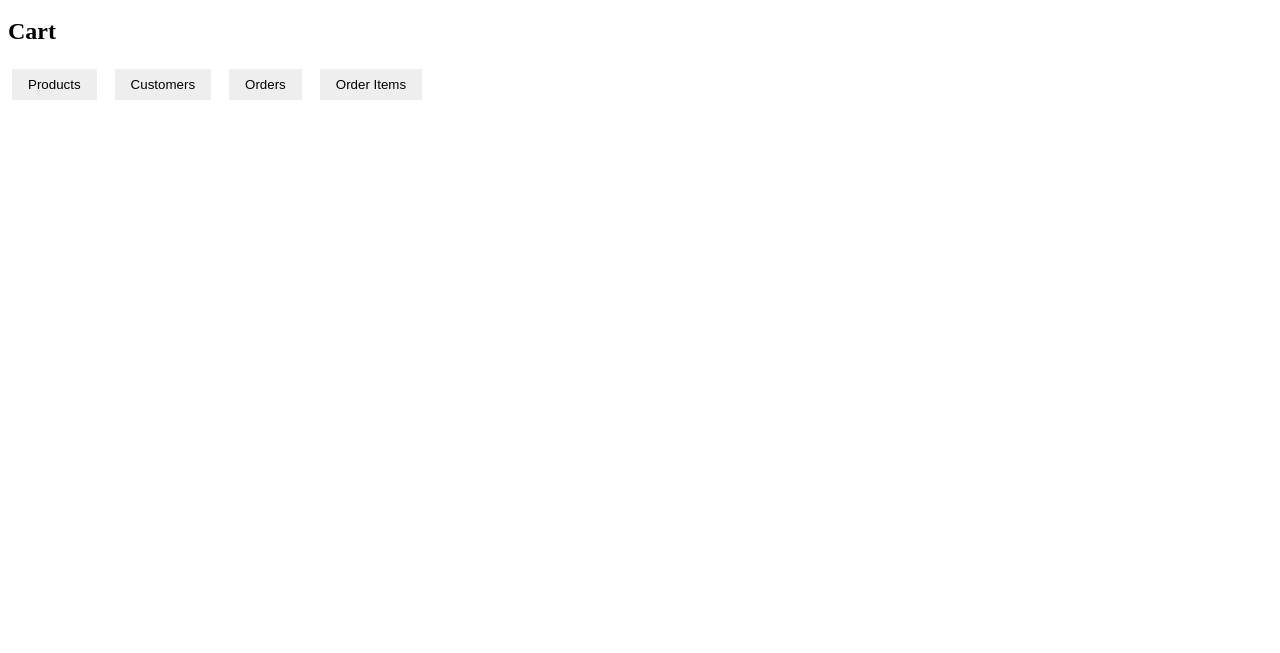
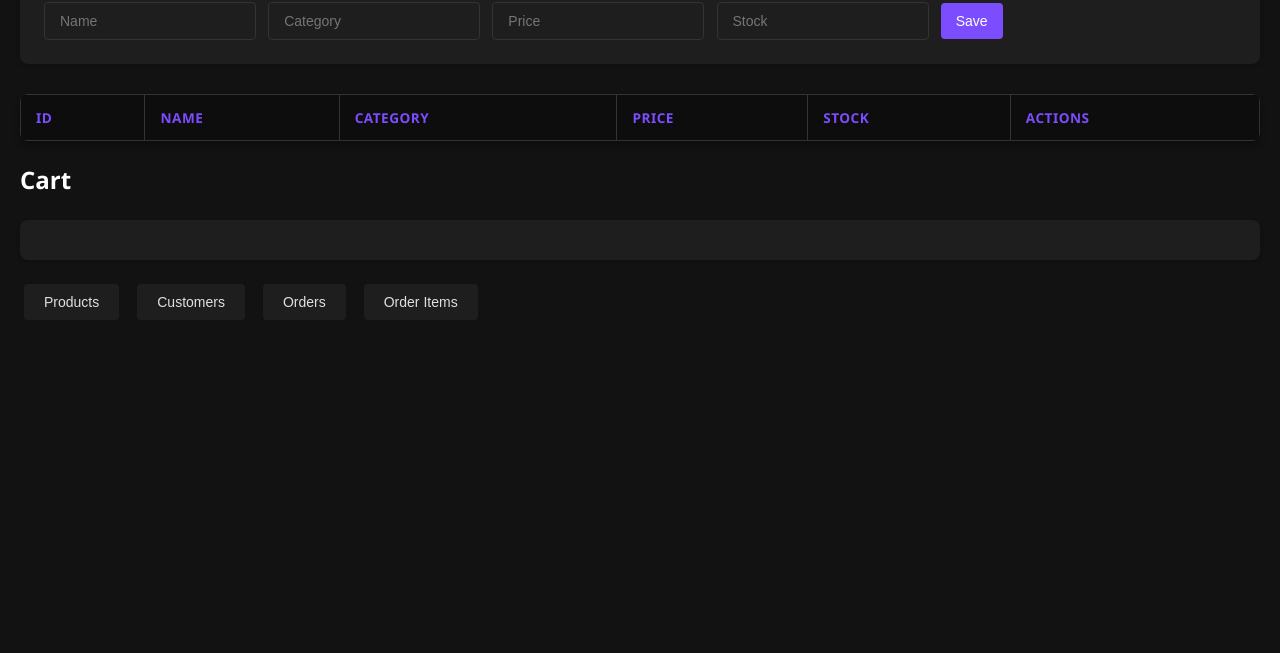
Before and after one commit to Dhanu-prakash/college, a website: page index.html in a window 1280 px wide. Shown: the part 147-800 px from the top of the page. Drawn offline with Linux system fonts and the light colour scheme; no server answers.

Commit message:
Add files via upload

```diff
--- a/index.html
+++ b/index.html
@@ -4,25 +4,199 @@
   <meta charset="UTF-8">
   <title>Dashboard</title>
   <style>
-    table { border-collapse: collapse; width: 100%; }
-    th, td { border: 1px solid #ccc; padding: 8px; }
-    input, button { margin: 4px; }
+    :root {
+      --bg-dark: #121212;
+      --bg-darker: #0d0d0d;
+      --bg-light: #1e1e1e;
+      --accent: #7c4dff;
+      --accent-hover: #9565ff;
+      --text-primary: #e0e0e0;
+      --text-secondary: #a0a0a0;
+      --border: #333;
+      --success: #4caf50;
+      --warning: #ff9800;
+      --danger: #f44336;
+    }
+
+    body {
+      font-family: 'Segoe UI', Tahoma, Geneva, Verdana, sans-serif;
+      background-color: var(--bg-dark);
+      color: var(--text-primary);
+      margin: 0;
+      padding: 20px;
+      line-height: 1.6;
+    }
+
+    h1, h2 {
+      color: white;
+      margin-bottom: 20px;
+    }
+
+    h1 {
+      border-bottom: 2px solid var(--accent);
+      padding-bottom: 10px;
+    }
+
+    table {
+      border-collapse: collapse;
+      width: 100%;
+      margin: 20px 0;
+      background-color: var(--bg-light);
+      box-shadow: 0 4px 6px rgba(0, 0, 0, 0.3);
+      border-radius: 8px;
+      overflow: hidden;
+    }
+
+    th, td {
+      border: 1px solid var(--border);
+      padding: 12px 15px;
+      text-align: left;
+    }
+
+    th {
+      background-color: var(--bg-darker);
+      color: var(--accent);
+      font-weight: 600;
+      text-transform: uppercase;
+      font-size: 0.85em;
+      letter-spacing: 0.5px;
+    }
+
+    tr:nth-child(even) {
+      background-color: rgba(255, 255, 255, 0.03);
+    }
+
+    tr:hover {
+      background-color: rgba(124, 77, 255, 0.1);
+    }
+
+    input, button {
+      margin: 4px;
+      padding: 10px 15px;
+      border-radius: 4px;
+      border: none;
+      font-size: 14px;
+      transition: all 0.3s ease;
+    }
+
+    input {
+      background-color: var(--bg-light);
+      color: var(--text-primary);
+      border: 1px solid var(--border);
+      width: 180px;
+    }
+
+    input:focus {
+      outline: none;
+      border-color: var(--accent);
+      box-shadow: 0 0 0 2px rgba(124, 77, 255, 0.2);
+    }
+
+    button {
+      background-color: var(--accent);
+      color: white;
+      cursor: pointer;
+      font-weight: 500;
+    }
+
+    button:hover {
+      background-color: var(--accent-hover);
+      transform: translateY(-1px);
+    }
+
+    button:active {
+      transform: translateY(0);
+    }
+
+    #product-form {
+      background-color: var(--bg-light);
+      padding: 20px;
+      border-radius: 8px;
+      margin-bottom: 30px;
+      box-shadow: 0 2px 4px rgba(0, 0, 0, 0.2);
+    }
+
     .tabs {
       margin: 20px 0;
       display: flex;
       gap: 10px;
     }
+
     .tabs button {
-  padding: 8px 16px;
-  background: #eee;
+      padding: 10px 20px;
+      background: var(--bg-light);
+      color: var(--text-primary);
       border: none;
       cursor: pointer;
+      border-radius: 4px;
+      transition: all 0.3s ease;
     }
+
     .tabs button:hover {
-  background: #ddd;
+      background: var(--accent);
     }
+
     #table-container {
       margin-top: 20px;
+    }
+
+    #cart-list {
+      list-style: none;
+      padding: 0;
+      background-color: var(--bg-light);
+      border-radius: 8px;
+      padding: 20px;
+      box-shadow: 0 2px 4px rgba(0, 0, 0, 0.2);
+    }
+
+    #cart-list li {
+      padding: 10px;
+      border-bottom: 1px solid var(--border);
+      display: flex;
+      justify-content: space-between;
+    }
+
+    #cart-list li:last-child {
+      border-bottom: none;
+    }
+
+    .action-btn {
+      padding: 6px 12px;
+      margin: 0 4px;
+      font-size: 12px;
+      border-radius: 3px;
+    }
+
+    .edit-btn {
+      background-color: var(--warning);
+    }
+
+    .delete-btn {
+      background-color: var(--danger);
+    }
+
+    #cancel-edit {
+      background-color: var(--danger);
+      display: none;
+    }
+
+    /* Scrollbar styling */
+    ::-webkit-scrollbar {
+      width: 8px;
+      height: 8px;
+    }
+
+    ::-webkit-scrollbar-track {
+      background: var(--bg-dark);
+    }
+
+    ::-webkit-scrollbar-thumb {
+      background: var(--accent);
+      border-radius: 4px;
+    }
+
+    ::-webkit-scrollbar-thumb:hover {
+      background: var(--accent-hover);
     }
   </style>
 </head>
```
Lines whose indentation alone changed are shown as unchanged.
